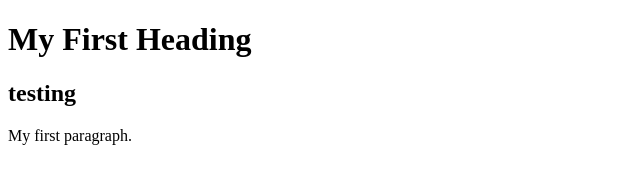
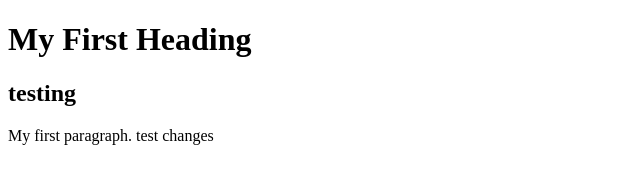
Before and after one commit to angelina-zhang/test-git-vs, a plain HTML site: page index.html in a window 1280 px wide. Shown: the whole page, without its empty margins (0-640 px from the left). Drawn offline with Linux system fonts and the light colour scheme.

Commit message:
add text

```diff
--- a/index.html
+++ b/index.html
@@ -4,7 +4,7 @@
 
 <h1>My First Heading</h1>
   <h2>testing</h2>
-<p>My first paragraph.</p>
+<p>My first paragraph. test changes</p>
 
 </body>
 </html>
```
